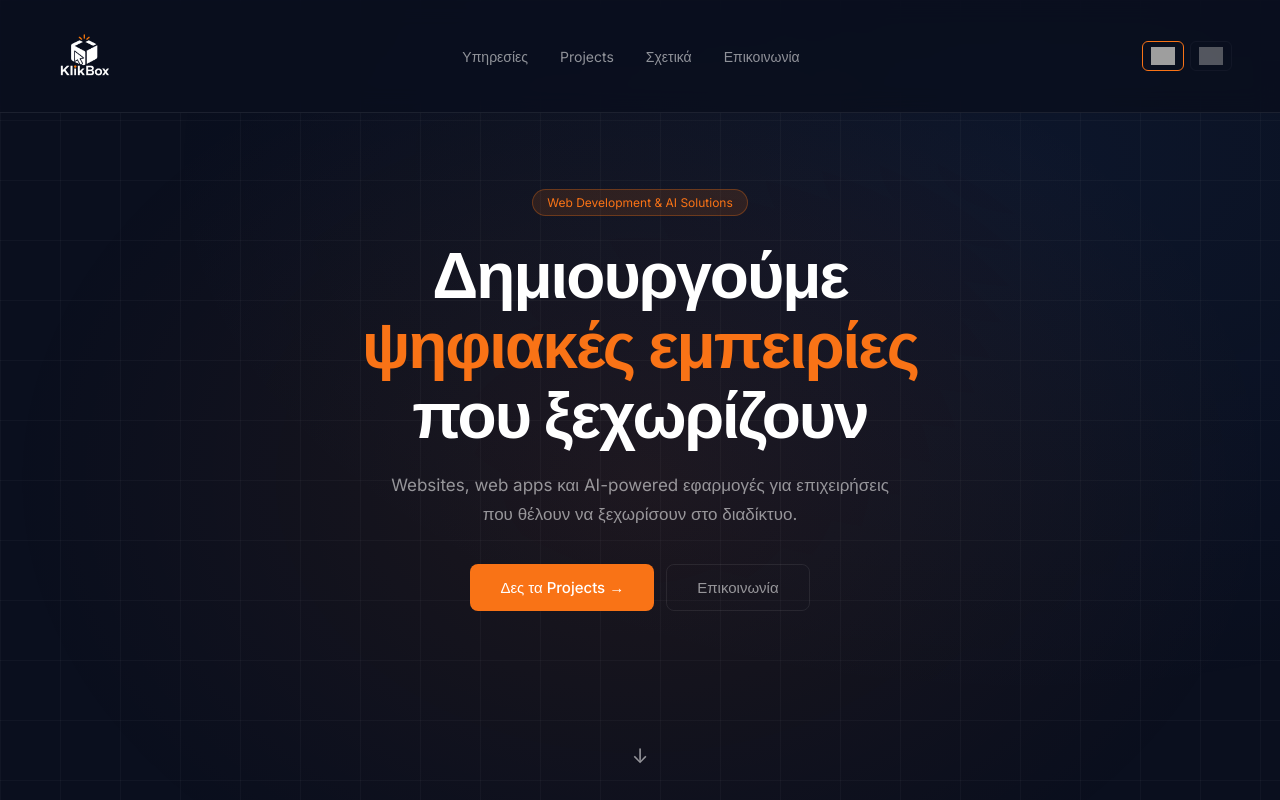
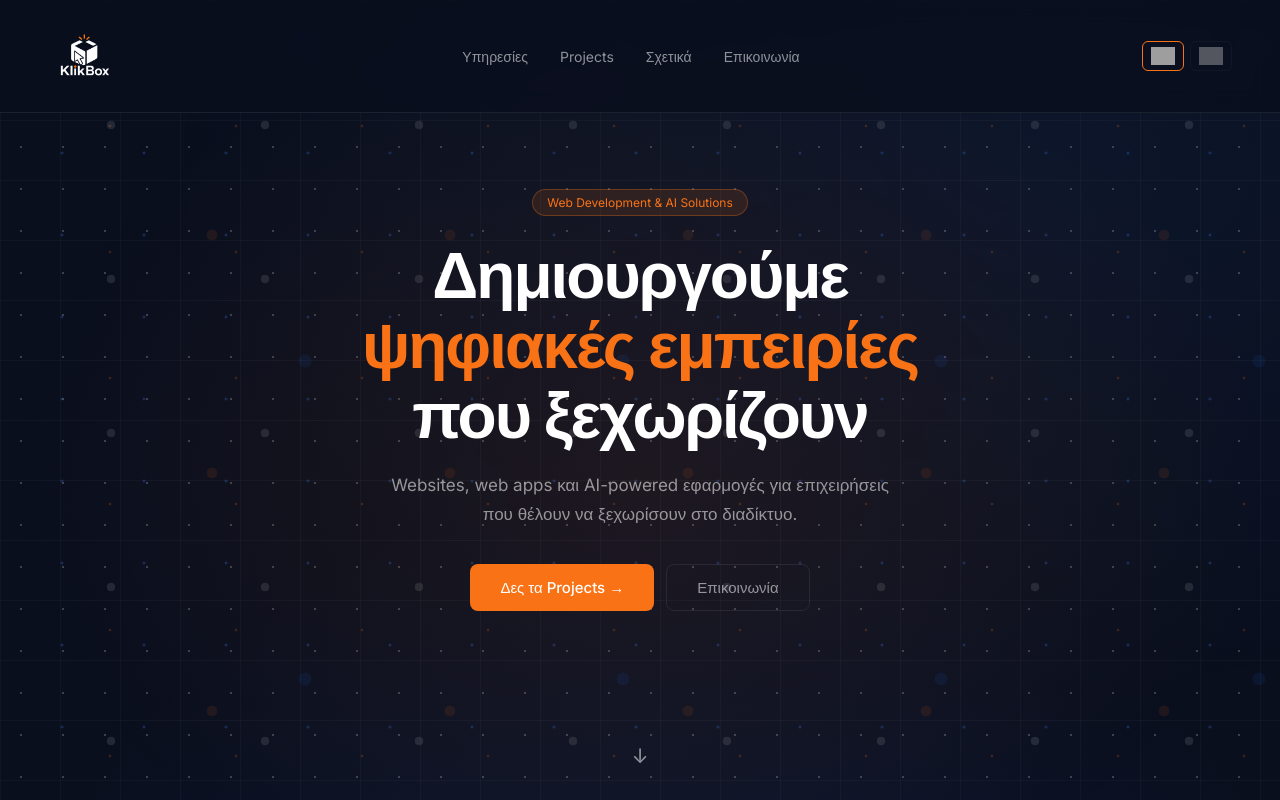
Before and after one commit to klikboxofficial-art/klikbox, an Astro site: page / in a window 1280 px wide. Shown: the top 800 px of the page. Built offline with nearby package versions, Linux system fonts and the light colour scheme; Astro itself is replaced by a stand-in of ours; grey boxes are pictures that could not be loaded.

Commit message:
Improve homepage cosmic background visibility

```diff
--- a/src/pages/index.astro
+++ b/src/pages/index.astro
@@ -21,7 +21,58 @@
       --card-border: rgba(255,255,255,0.08);
     }
     html { scroll-behavior: smooth; }
-    body { background: var(--navy); color: #fff; font-family: 'Inter', sans-serif; overflow-x: hidden; }
+    body {
+      background:
+        radial-gradient(circle at 52% 36%, rgba(37,99,235,0.12), transparent 32%),
+        radial-gradient(circle at 76% 68%, rgba(249,115,22,0.1), transparent 30%),
+        var(--navy);
+      color: #fff;
+      font-family: 'Inter', sans-serif;
+      overflow-x: hidden;
+    }
+
+    body::before,
+    body::after {
+      content: '';
+      inset: 0;
+      pointer-events: none;
+      position: fixed;
+    }
+
+    body::before {
+      background-image:
+        radial-gradient(circle, rgba(255,255,255,0.56) 0 1px, transparent 1.5px),
+        radial-gradient(circle, rgba(59,130,246,0.66) 0 1.2px, transparent 1.8px),
+        radial-gradient(circle, rgba(249,115,22,0.56) 0 1px, transparent 1.7px);
+      background-position: 0 0, 21px 30px, 47px 63px;
+      background-size: 42px 42px, 82px 82px, 126px 126px;
+      opacity: 0.38;
+      z-index: 0;
+    }
+
+    body::after {
+      background-image:
+        radial-gradient(circle, rgba(255,255,255,0.52) 0 4px, transparent 4.6px),
+        radial-gradient(circle, rgba(249,115,22,0.46) 0 5px, transparent 5.8px),
+        radial-gradient(circle, rgba(37,99,235,0.5) 0 6px, transparent 6.8px);
+      background-position: 34px 48px, 93px 116px, 146px 202px;
+      background-size: 154px 154px, 238px 238px, 318px 318px;
+      opacity: 0.2;
+      z-index: 0;
+    }
+
+    #c { opacity: 0.95; z-index: 1 !important; }
+    nav,
+    .hero-wrap,
+    .stats-section,
+    .services-section,
+    .projects-section,
+    .about-section,
+    .contact-section,
+    footer {
+      position: relative;
+      z-index: 2;
+    }
 
     nav { display: flex; align-items: center; justify-content: space-between; padding: 20px 48px; border-bottom: 0.5px solid var(--card-border); position: fixed; top: 0; width: 100%; background: rgba(10,15,30,0.85); backdrop-filter: blur(12px); z-index: 100; }
     .logo { display: flex; align-items: center; gap: 10px; text-decoration: none; }
@@ -34,10 +85,10 @@
 	.lang-switch button.active { border-color: var(--orange); opacity: 1; }
 	.lang-switch button img { display: block; width: 24px; height: 18px; }
 
-    .hero-wrap { position: relative; height: 100vh; display: flex; align-items: center; justify-content: center; overflow: hidden; }
+    .hero-wrap { height: 100vh; display: flex; align-items: center; justify-content: center; overflow: hidden; }
     .hero-bg { position: absolute; inset: 0; background: radial-gradient(ellipse at 50% 60%, rgba(249,115,22,0.08) 0%, transparent 70%), radial-gradient(ellipse at 80% 20%, rgba(59,130,246,0.06) 0%, transparent 60%); will-change: transform; }
     .hero-grid { position: absolute; inset: 0; background-image: linear-gradient(rgba(255,255,255,0.03) 1px, transparent 1px), linear-gradient(90deg, rgba(255,255,255,0.03) 1px, transparent 1px); background-size: 60px 60px; will-change: transform; }
-    .hero-content { position: relative; text-align: center; padding: 0 24px; }
+    .hero-content { position: relative; text-align: center; padding: 0 24px; z-index: 3; }
     .badge { display: inline-block; background: var(--orange-dim); color: var(--orange); font-size: 12px; padding: 5px 14px; border-radius: 20px; border: 0.5px solid rgba(249,115,22,0.3); margin-bottom: 24px; }
     .hero h1 { font-size: 64px; font-weight: 600; line-height: 1.1; letter-spacing: -2px; margin-bottom: 20px; }
     .hero h1 span { color: var(--orange); }
@@ -47,16 +98,16 @@
     .btn-primary:hover { opacity: 0.85; transform: translateY(-1px); }
     .btn-ghost { background: transparent; color: var(--muted); border: 0.5px solid var(--card-border); padding: 13px 30px; border-radius: 8px; font-size: 15px; cursor: pointer; font-family: inherit; transition: all 0.2s; }
     .btn-ghost:hover { color: #fff; border-color: rgba(255,255,255,0.3); transform: translateY(-1px); }
-    .scroll-indicator { position: absolute; bottom: 32px; left: 50%; transform: translateX(-50%); display: flex; flex-direction: column; align-items: center; color: var(--muted); font-size: 20px; animation: bounce 2s infinite; }
+    .scroll-indicator { position: absolute; bottom: 32px; left: 50%; transform: translateX(-50%); display: flex; flex-direction: column; align-items: center; color: var(--muted); font-size: 20px; animation: bounce 2s infinite; z-index: 3; }
 
-    .stats-section { padding: 80px 48px; position: relative; z-index: 1; background: rgba(10,15,30,0.7); backdrop-filter: blur(10px); }
+    .stats-section { padding: 80px 48px; background: rgba(10,15,30,0.2); backdrop-filter: blur(2px); }
     .stats { display: grid; grid-template-columns: repeat(4, 1fr); gap: 16px; max-width: 900px; margin: 0 auto; }
     .stat { background: var(--card); border: 0.5px solid var(--card-border); border-radius: 12px; padding: 28px 20px; text-align: center; transition: border-color 0.3s, transform 0.3s; }
     .stat:hover { border-color: rgba(249,115,22,0.3); transform: translateY(-4px); }
     .stat-num { font-size: 36px; font-weight: 600; color: var(--orange); }
     .stat-label { font-size: 13px; color: var(--muted); margin-top: 6px; }
 
-    .services-section { padding: 80px 48px; background: rgba(13,21,41,0.92); backdrop-filter: blur(10px); position: relative; z-index: 1; }
+    .services-section { padding: 80px 48px; background: rgba(13,21,41,0.38); backdrop-filter: blur(2px); }
     .section-header { text-align: center; margin-bottom: 48px; }
     .section-label { font-size: 11px; text-transform: uppercase; letter-spacing: 2px; color: var(--orange); margin-bottom: 12px; }
     .section-title { font-size: 36px; font-weight: 600; letter-spacing: -0.5px; }
@@ -70,7 +121,7 @@
     .service-card h3 { font-size: 18px; font-weight: 500; margin-bottom: 10px; }
     .service-card p { font-size: 14px; color: var(--muted); line-height: 1.7; }
 
-    .projects-section { padding: 80px 48px; }
+    .projects-section { padding: 80px 48px; background: rgba(10,15,30,0.12); }
     .projects-grid { display: grid; grid-template-columns: repeat(auto-fit, minmax(300px, 1fr)); gap: 20px; max-width: 1100px; margin: 0 auto; }
     .project-card { background: var(--card); border: 0.5px solid var(--card-border); border-radius: 16px; padding: 28px; transition: all 0.3s; cursor: pointer; }
     .project-card:hover { border-color: rgba(249,115,22,0.4); transform: translateY(-6px); }
@@ -85,7 +136,7 @@
     .dot.live { animation: pulse 2s infinite; }
     @keyframes pulse { 0%,100%{opacity:1} 50%{opacity:0.4} }
 
-    .about-section { padding: 80px 48px; background: var(--navy2); }
+    .about-section { padding: 80px 48px; background: rgba(13,21,41,0.32); backdrop-filter: blur(2px); }
     .about-inner { max-width: 900px; margin: 0 auto; display: grid; grid-template-columns: 1fr 1fr; gap: 60px; align-items: center; }
     .about-text .section-label { text-align: left; }
     .about-text h2 { font-size: 36px; font-weight: 600; letter-spacing: -0.5px; margin-bottom: 20px; line-height: 1.2; }
@@ -99,7 +150,7 @@
     .about-box-num { font-size: 28px; font-weight: 600; color: var(--orange); }
     .about-box-label { font-size: 12px; color: var(--muted); margin-top: 4px; }
 
-    .contact-section { padding: 80px 48px; }
+    .contact-section { padding: 80px 48px; background: rgba(10,15,30,0.1); }
     .contact-inner { max-width: 700px; margin: 0 auto; background: var(--card); border: 0.5px solid var(--card-border); border-radius: 24px; padding: 60px; text-align: center; position: relative; overflow: hidden; }
     .contact-inner::before { content: ''; position: absolute; inset: 0; background: radial-gradient(ellipse at 50% 0%, rgba(249,115,22,0.06) 0%, transparent 70%); pointer-events: none; }
     .contact-inner .section-label { margin-bottom: 16px; }
@@ -339,20 +390,20 @@ for (let i = 0; i < count; i++) {
 const geo = new THREE.BufferGeometry();
 geo.setAttribute('position', new THREE.BufferAttribute(positions, 3));
 geo.setAttribute('color', new THREE.BufferAttribute(colors, 3));
-const mat = new THREE.PointsMaterial({ size: 0.15, vertexColors: true, transparent: true, opacity: 0.5 });
+const mat = new THREE.PointsMaterial({ size: 0.2, vertexColors: true, transparent: true, opacity: 0.72 });
 const particles = new THREE.Points(geo, mat);
 scene.add(particles);
 const torusGeo = new THREE.TorusGeometry(8, 0.3, 16, 100);
-const torusMat = new THREE.MeshBasicMaterial({ color: 0xf97316, transparent: true, opacity: 0.15 });
+const torusMat = new THREE.MeshBasicMaterial({ color: 0xf97316, transparent: true, opacity: 0.22 });
 const torus = new THREE.Mesh(torusGeo, torusMat);
 scene.add(torus);
 const torus2Geo = new THREE.TorusGeometry(12, 0.15, 16, 100);
-const torus2Mat = new THREE.MeshBasicMaterial({ color: 0x3b82f6, transparent: true, opacity: 0.08 });
+const torus2Mat = new THREE.MeshBasicMaterial({ color: 0x3b82f6, transparent: true, opacity: 0.14 });
 const torus2 = new THREE.Mesh(torus2Geo, torus2Mat);
 torus2.rotation.x = Math.PI / 3;
 scene.add(torus2);
 const icoGeo = new THREE.IcosahedronGeometry(3, 1);
-const icoMat = new THREE.MeshBasicMaterial({ color: 0xf97316, wireframe: true, transparent: true, opacity: 0.2 });
+const icoMat = new THREE.MeshBasicMaterial({ color: 0xf97316, wireframe: true, transparent: true, opacity: 0.28 });
 const ico = new THREE.Mesh(icoGeo, icoMat);
 scene.add(ico);
 let mouseX3d = 0, mouseY3d = 0;
```
